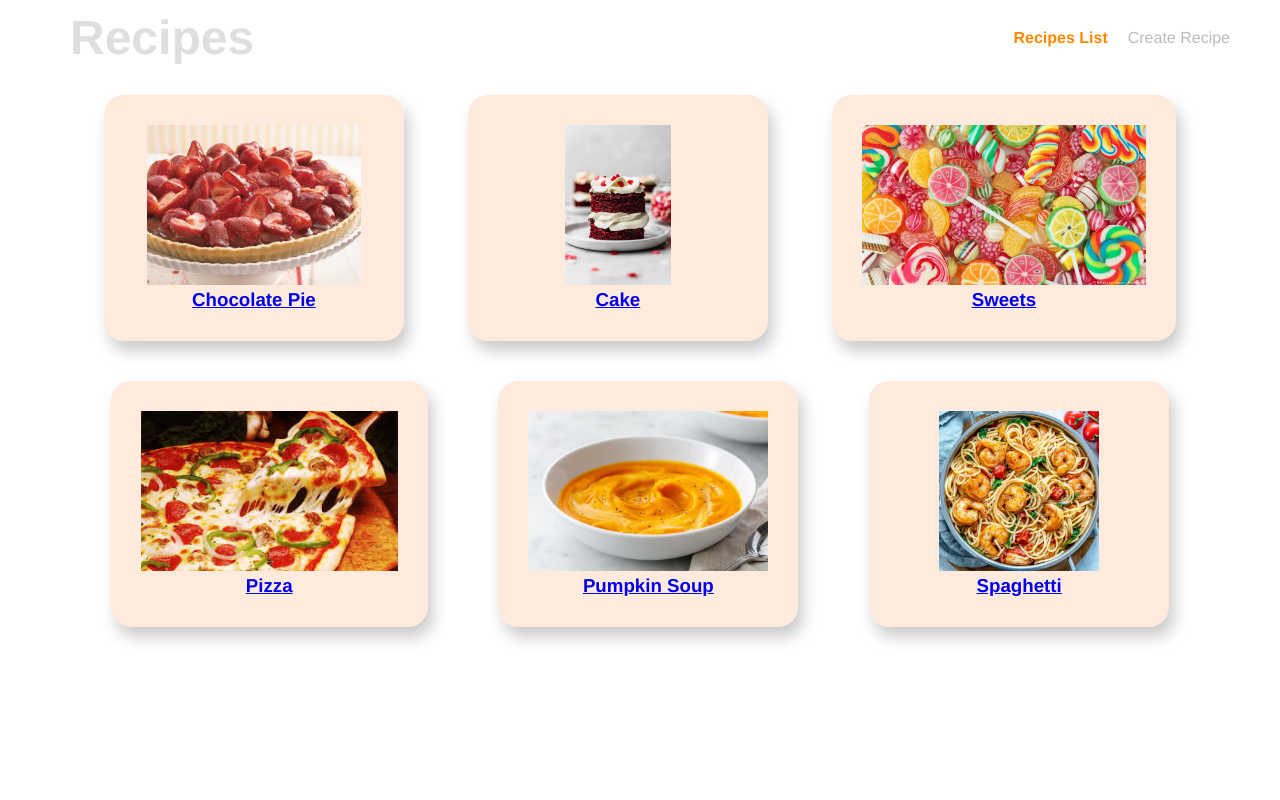
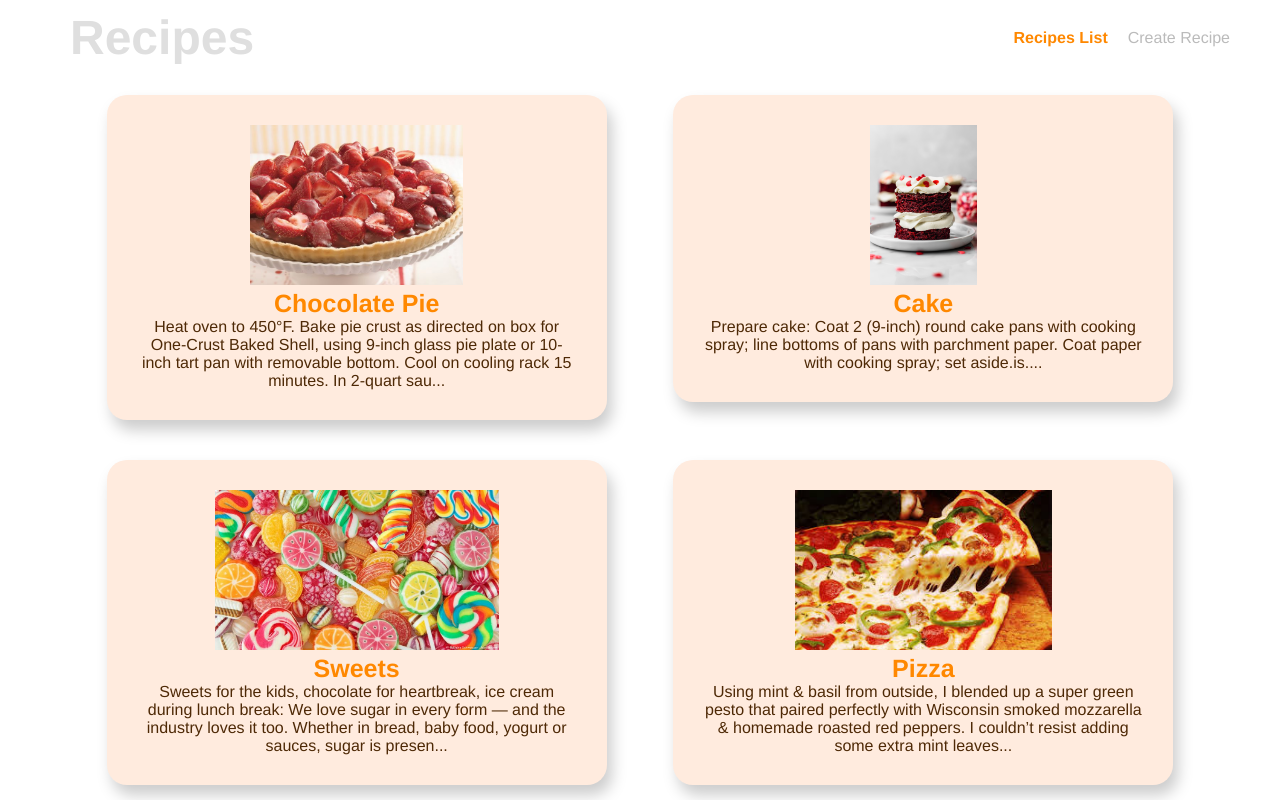
Before and after one commit to Ev3liin/Recipes, a Vue app: page /recipes in a window 1280 px wide. Shown: the top 800 px of the page. Built offline with nearby package versions, Linux system fonts and the light colour scheme; data requests are answered from the project's data file.

Commit message:
Add descriptions' snippet to the recipes's list

```diff
--- a/src/components/SingleRecipe.vue
+++ b/src/components/SingleRecipe.vue
@@ -1,8 +1,12 @@
 <template>
-  <router-link :to="{ name: 'Details', params: { id: recipe.id } }">
+  <router-link
+    class="details-link"
+    :to="{ name: 'Details', params: { id: recipe.id } }"
+  >
     <div class="recipe">
       <img class="img" :src="recipe.image" :alt="recipe.name" />
-      <h3>{{ recipe.name }}</h3>
+      <h3 class="title">{{ recipe.name }}</h3>
+      <p class="description">{{ snippet }}</p>
     </div>
   </router-link>
 </template>
@@ -10,6 +14,11 @@
 <script>
 export default {
   props: ['recipe'],
+  computed: {
+    snippet() {
+      return this.recipe.description.substring(0, 200) + '...'
+    },
+  },
 }
 </script>
 
@@ -18,11 +27,22 @@ export default {
   margin: 20px auto;
   height: auto;
   min-width: 300px;
+  max-width: 500px;
   background: #ffebde;
   border-radius: 20px;
   box-shadow: 5px 10px 15px #ccc;
   padding: 30px;
   transition-duration: 0.8px;
+}
+.recipe .description {
+  color: #4e2906;
+}
+.recipe .title {
+  color: #ff8800;
+  font-size: 25px;
+}
+.details-link {
+  text-decoration: none;
 }
 .recipe:hover {
   box-shadow: 5px 10px 15px #a7a2a2;
```
